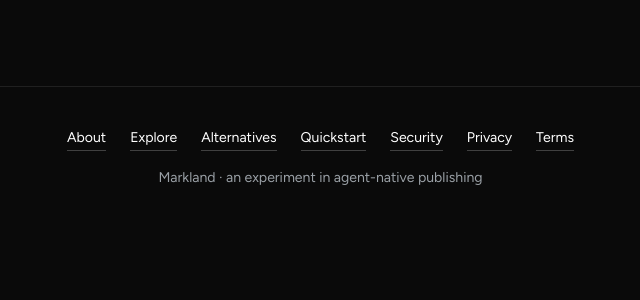
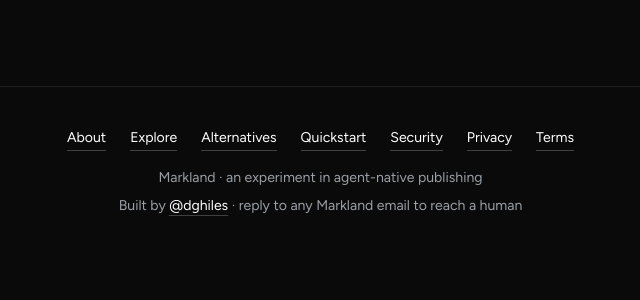
Before and after one commit to dghiles/markland, a Python web app: template src/markland/web/templates/about.html in a window 1280 px wide. Shown: the part 467-767 px from the top of the page, without its empty margins (312-952 px from the left). Run offline with Jinja, Linux system fonts and the light colour scheme; the template is opened without the code that fills it, so the values that code supplies are empty.

Commit message:
feat(seo): sitewide author byline + Organization.founder (audit H1)
Audit 2026-04-24 flagged the missing author/expertise signal as a
High issue: zero <meta name="author">, no byline, no founder link.
On a zero-traffic, zero-backlink SaaS the only off-page trust signal
is "who built this" — invisible until now.

- Footer line in base.html: "Built by @dghiles · reply to any
  Markland email to reach a human", with rel="author" on the GitHub
  profile link.
- Organization.founder Person block in _seo_meta.html ties the
  schema entity to a named human (dynamic field follows the |tojson
  contract documented in the partial — current value is static so
  no escape pressure today, but the surface is ready for it).

Decision: ship under the GitHub handle (@dghiles), already public
via Organization.sameAs, rather than a bare real name pre-canonical-
domain. Easy to swap to a full name once `markland.dev` is live.

Co-Authored-By: Claude Opus 4.7 <noreply@anthropic.com>

```diff
--- a/src/markland/web/templates/_seo_meta.html
+++ b/src/markland/web/templates/_seo_meta.html
@@ -61,6 +61,11 @@
     "width": 1200,
     "height": 630
   },
+  "founder": {
+    "@type": "Person",
+    "name": "@dghiles",
+    "url": "https://github.com/dghiles"
+  },
   "sameAs": [
     "https://github.com/dghiles/markland"
   ]
--- a/src/markland/web/templates/base.html
+++ b/src/markland/web/templates/base.html
@@ -166,6 +166,7 @@
             <a href="/terms">Terms</a>
         </div>
         <div>Markland &middot; an experiment in agent-native publishing</div>
+        <div style="margin-top: 0.4rem;">Built by <a href="https://github.com/dghiles" rel="author">@dghiles</a> &middot; reply to any Markland email to reach a human</div>
     </footer>
 </body>
 </html>
```
